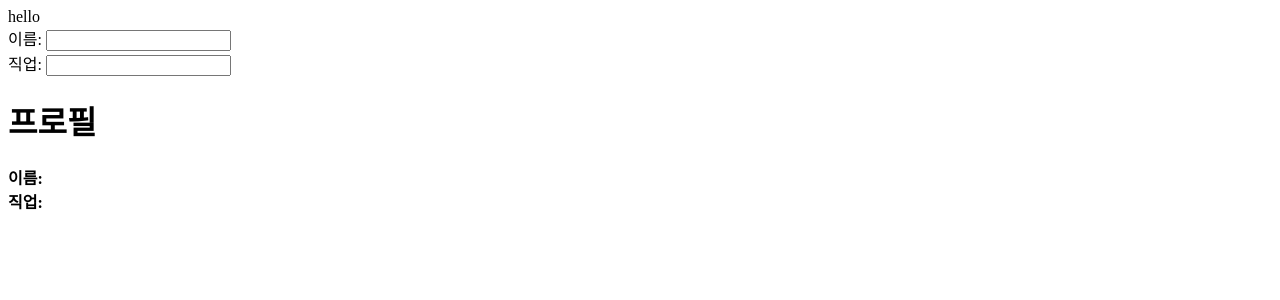
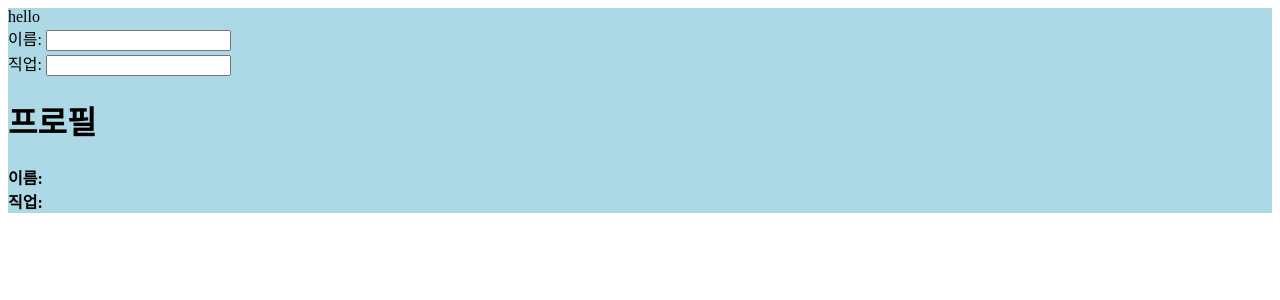
Before and after one commit to hyunalee419/webpack-IE-polyfill, a React app: page / in a window 1280 px wide. Shown: the top 300 px of the page. Built offline with nearby package versions, Linux system fonts and the light colour scheme.

Commit message:
feat(scss): install scss loader

```diff
--- a/package.json
+++ b/package.json
@@ -20,8 +20,12 @@
     "@types/react": "16.8.17",
     "@types/react-loadable": "5.5.1",
     "babel-loader": "8.0.5",
+    "css-loader": "2.1.1",
+    "node-sass": "4.12.0",
     "react": "16.8.6",
     "react-dom": "16.8.6",
+    "sass-loader": "7.1.0",
+    "style-loader": "0.23.1",
     "ts-loader": "6.0.0",
     "typescript": "3.4.5",
     "webpack": "4.30.0",
--- /dev/null
+++ b/src/App.scss
@@ -0,0 +1,3 @@
+#app {
+  background-color: lightblue;
+}
--- a/src/App.tsx
+++ b/src/App.tsx
@@ -1,5 +1,6 @@
 import * as React from 'react';
 import ProfileContainer from 'containers/ProfileContainer';
+import './App.scss';
 
 type Props = {
   children: any;
@@ -13,7 +14,7 @@ export default class App extends React.Component<Props> {
   render() {
     const { children } = this.props;
     return (
-      <div>
+      <div id="app">
         <div>{children}</div>
         <ProfileContainer/>
       </div>
--- a/src/components/Profile.tsx
+++ b/src/components/Profile.tsx
@@ -5,10 +5,9 @@ type Props = {
   job: string;
 }
 
-export default class Profile extends React.Component<Props> {
-  render() {
-    const { name, job } = this.props;
-    return (
+const Profile: React.FunctionComponent<Props> = ({
+  name, job
+}: Props) => (
   <div>
     <h1>프로필</h1>
     <div>
@@ -20,6 +19,6 @@ export default class Profile extends React.Component<Props> {
       {job}
     </div>
   </div>
-    )
-  }
-}
+);
+
+export default Profile;
--- a/webpack.config.js
+++ b/webpack.config.js
@@ -24,6 +24,14 @@ module.exports = {
 			test: /\.tsx?$/,
 			exclude: /(node_modules)/,
 			loader: 'ts-loader'
+		}, {
+			test: /\.scss$/,
+			exclude: /(node_modules)/,
+			use: [
+				'style-loader',
+				'css-loader',
+				'sass-loader'
+			]
 		}]
 	},
 	resolve: {
```
Lines whose indentation alone changed are shown as unchanged.
